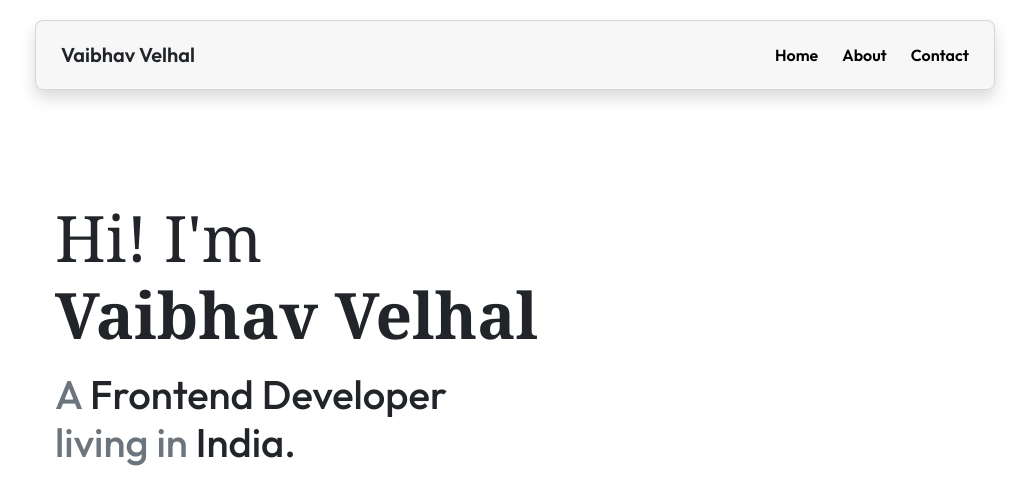
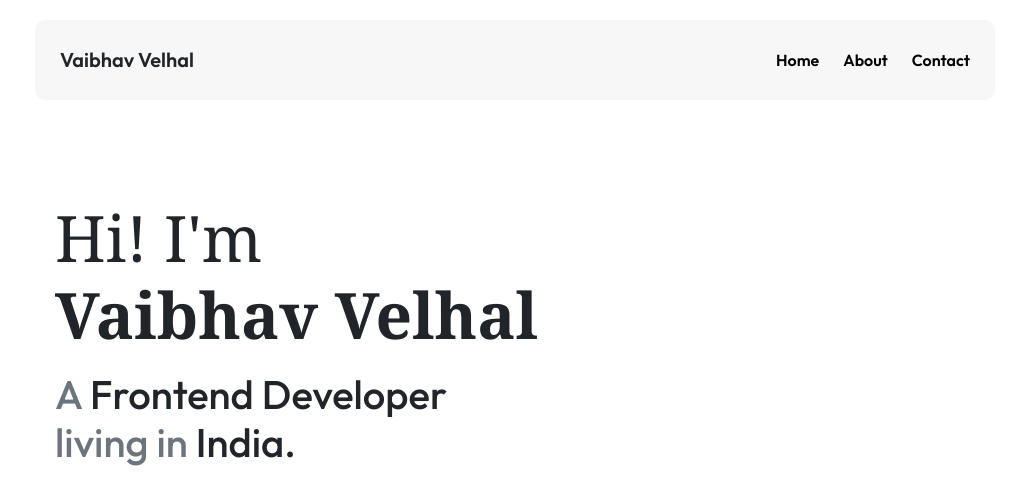
Before and after one commit to vaibhav-velhal/vaibhav-portfolio, a React (Vite) app: page / in a window 1280 px wide. Shown: the top 504 px of the page, without its empty margins (125-1154 px from the left). Built offline with nearby package versions, Linux system fonts and the light colour scheme.

Commit message:
Improve navbar design

```diff
--- a/src/component/Navbar/Navbar.css
+++ b/src/component/Navbar/Navbar.css
@@ -4,7 +4,8 @@ nav {
     margin: 20px auto;
     background-color: hsla(0, 0%, 92%, 0.4);
     backdrop-filter: blur(5px);
-    padding: 14px 25px !important;
+    padding: 20px 25px !important;
+    border-radius: 10px;
 }
 
 nav a {
--- a/src/component/Navbar/Navbar.jsx
+++ b/src/component/Navbar/Navbar.jsx
@@ -4,7 +4,7 @@ import './Navbar.css';
 function Navbar() {
 
     return(
-        <nav className="navbar navbar-expand-lg fixed-top border border-secondary border-opacity-25 shadow rounded-3"
+        <nav className="navbar navbar-expand-lg fixed-top"
         aria-label="Primary Navigation">
             <a href="/" className="navbar-brand fw-semibold text-dark">Vaibhav Velhal</a>
             <button className="navbar-toggler" type="button" data-bs-toggle="collapse" data-bs-target="#navbarNav"
```
